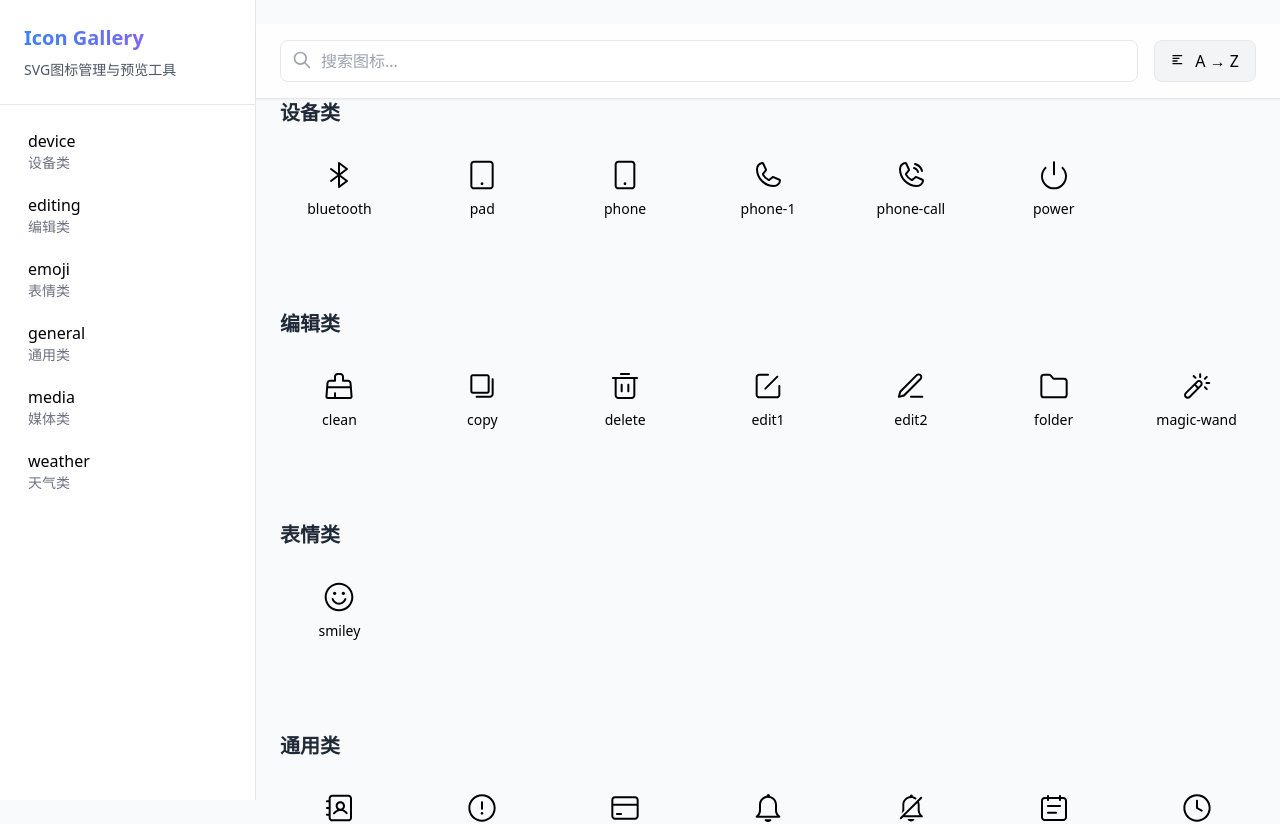
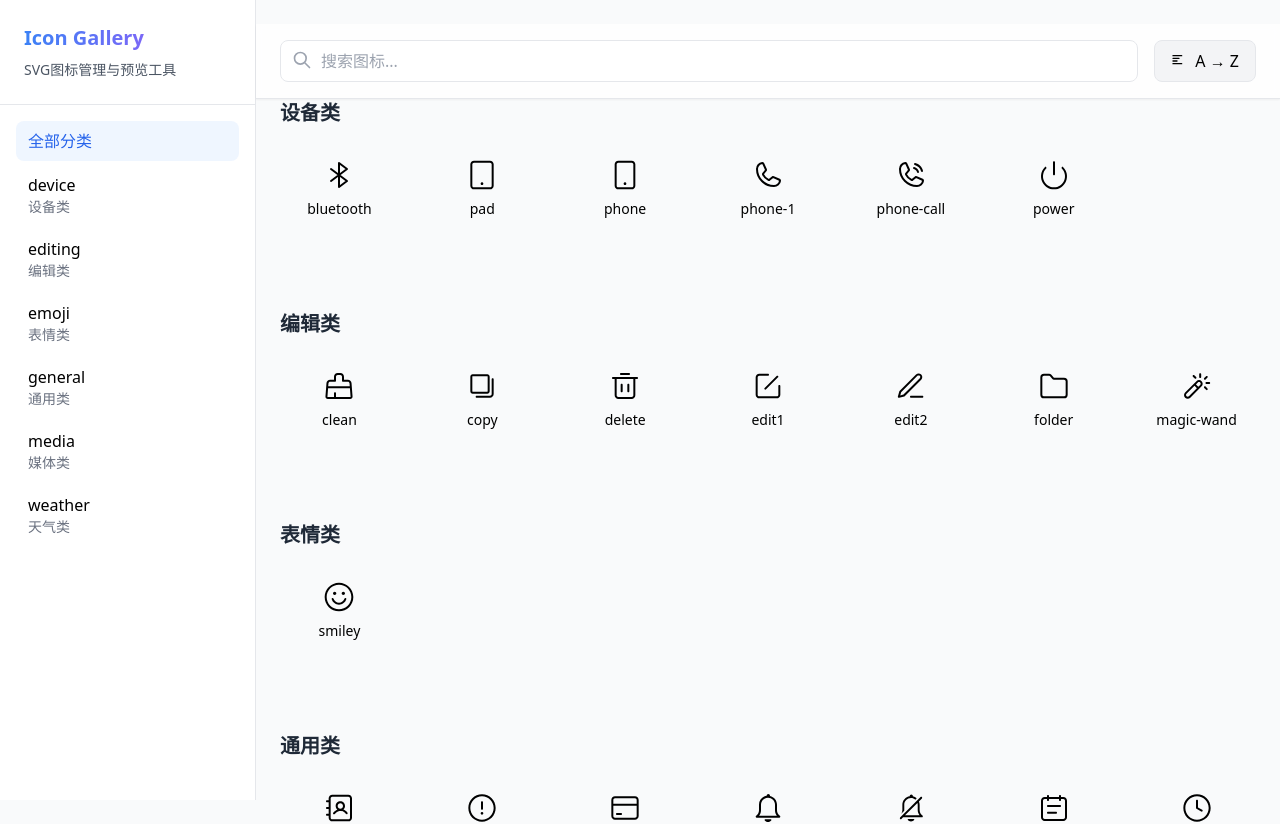
Before and after one commit to qsthhm/icon-gallery, a Next.js app: page / in a window 1280 px wide. Shown: the top 824 px of the page. Built offline with nearby package versions, Linux system fonts and the light colour scheme.

Commit message:
优化体验

```diff
--- a/src/app/page.js
+++ b/src/app/page.js
@@ -64,8 +64,15 @@ const IconModal = ({ icon, metadata, onClose, onCopy, onDownload }) => {
   }
 
   return (
-    <div className="fixed inset-0 bg-black bg-opacity-50 z-50 flex items-end justify-center">
-      <div className="bg-white w-full max-w-3xl rounded-t-xl p-6">
+    <div
+      className="fixed inset-0 z-50 flex items-end justify-center"
+      onClick={(e) => {
+        if (e.target === e.currentTarget) {
+          onClose();
+        }
+      }}
+    >
+      <div className="bg-white w-full max-w-3xl rounded-t-xl p-6 border-t border-x shadow-[0_-4px_6px_-1px_rgba(0,0,0,0.1)]">
         <div className="flex justify-between items-start mb-6">
           <div className="flex items-center space-x-4">
             <img src={icon.path} alt={iconMeta.name || iconName} className="w-12 h-12" />
@@ -155,6 +162,7 @@ function Loading() {
     </div>
   );
 }
+
 // 主要内容组件
 function IconGallery() {
   const router = useRouter()
@@ -349,6 +357,18 @@ function IconGallery() {
         </div>
         <nav className="p-4">
           <ul className="space-y-1">
+            <li>
+              <button
+                className={`w-full px-3 py-2 text-left rounded-lg transition-colors ${
+                  currentCategory === 'all'
+                    ? 'bg-blue-50 text-blue-600'
+                    : 'hover:bg-gray-50'
+                }`}
+                onClick={() => handleCategoryChange('all')}
+              >
+                <span className="block font-medium">全部分类</span>
+              </button>
+            </li>
             {sortedCategories.map(category => (
               <li key={category}>
                 <button
@@ -419,7 +439,12 @@ function IconGallery() {
         </div>
 
         {/* 图标组展示 */}
-        {groupedIcons.map(group => group.icons.length > 0 && (
+        {groupedIcons.every(group => group.icons.length === 0) ? (
+          <div className="px-6 py-12 text-center text-gray-500">
+            无结果，请切换全部分类或更换关键词
+          </div>
+        ) : (
+          groupedIcons.map(group => group.icons.length > 0 && (
             <div key={group.category} className="mb-12">
               <div className="px-6 mb-4">
                 <h2 className="text-xl font-semibold text-gray-800">
@@ -437,7 +462,10 @@ function IconGallery() {
                       className={`aspect-square p-4 rounded-lg cursor-pointer transition-colors
                         ${selectedIcon === icon ? 'bg-white' : 'hover:bg-gray-100'}
                       `}
-                    onClick={() => setSelectedIcon(icon)}
+                      onClick={(e) => {
+                        e.stopPropagation();
+                        setSelectedIcon(icon);
+                      }}
                     >
                       <div className="flex flex-col items-center text-center space-y-2">
                         <img
@@ -459,7 +487,8 @@ function IconGallery() {
                 })}
               </div>
             </div>
-        ))}
+          ))
+        )}
       </main>
 
       {/* 图标详情弹窗 */}
```
Lines whose indentation alone changed are shown as unchanged.
